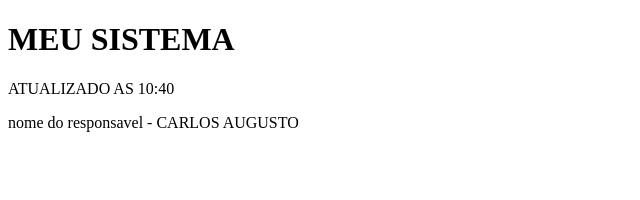
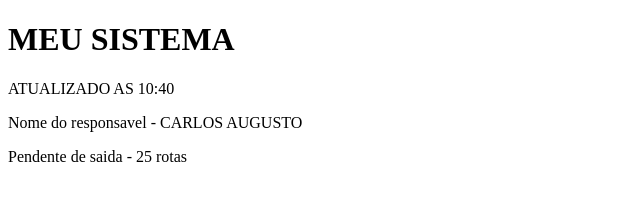
Before and after one commit to AugustCarlosJesus/meu_projeto, a plain HTML site: page index.html in a window 1280 px wide. Shown: the whole page, without its empty margins (0-640 px from the left). Drawn offline with Linux system fonts and the light colour scheme.

Commit message:
Atualização

```diff
--- a/index.html
+++ b/index.html
@@ -10,6 +10,7 @@
 </body>
 <H1>MEU SISTEMA</H1>
 <P>ATUALIZADO AS 10:40</P>
-<p>nome do responsavel - CARLOS AUGUSTO </p>
+<p>Nome do responsavel - CARLOS AUGUSTO </p>
+<p>Pendente de saida - 25 rotas </p>
 
 </html>
```
